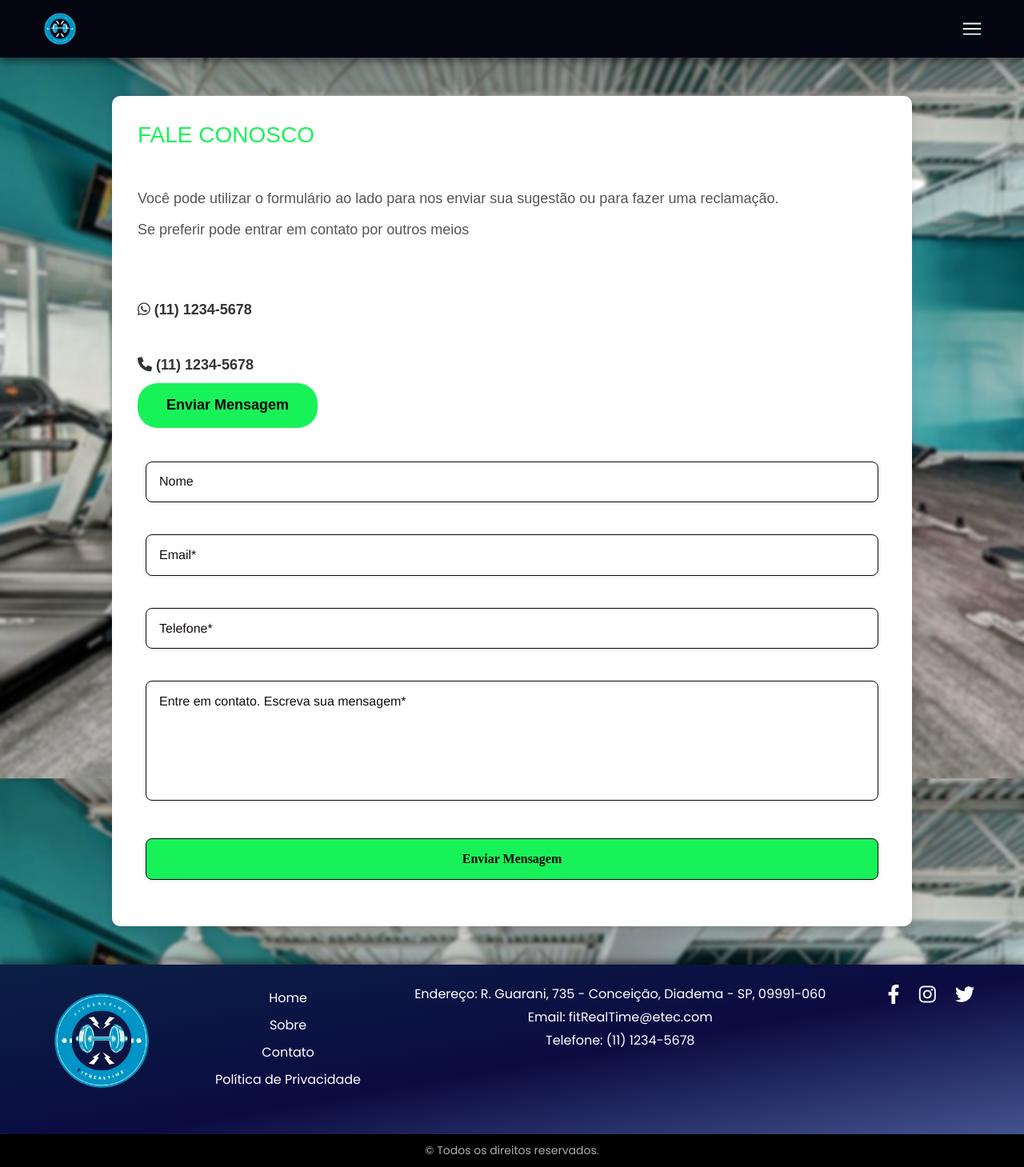
After one commit to LucasQueirozdeLima/scriptTCC, a PHP site: page /pages/contato.php in a window 1280 px wide. The commit adds this page. Shown: the whole page at 80% size. Run offline with PHP 8.4, Linux system fonts and the light colour scheme; some libraries are stand-ins or nearby versions.

Commit message:
page de contato"

```diff
--- a/estilizacao/css/styles.css
+++ b/estilizacao/css/styles.css
@@ -1002,6 +1002,113 @@ img, video {
     height: auto;
 }
 
+
+
+/* CONTATO PAGE */
+
+.contato_b{
+    font-family: 'Arial', sans-serif;
+    background-color: #f7f7f7;
+    color: #333;
+    margin: 0;
+    padding: 0;
+}
+
+.contato_main {
+    display: flex;
+    justify-content: center;
+    padding: 3em 1em;
+}
+
+.contato_container {
+    display: flex;
+    flex-wrap: wrap;
+    justify-content: space-between;
+    background-color: #fff;
+    border-radius: 10px;
+    box-shadow: 0 4px 10px rgba(0, 0, 0, 0.1);
+    max-width: 1000px;
+    width: 100%;
+    padding: 2em;
+    gap: 2em;
+}
+
+.contatos_textos {
+    flex: 1;
+    min-width: 280px;
+}
+
+.contatos_textos h1 {
+    font-size: 28px;
+    color: #18f259;
+    margin-bottom: 1em;
+}
+
+.contatos_textos h3 {
+    font-size: 18px;
+    margin-bottom: 1em;
+    color: #555;
+}
+
+.contatos_textos p {
+    font-size: 18px;
+    margin: 0.5em 0;
+    color: #333;
+}
+
+.input_reset {
+    display: inline-block;
+    background-color: #18f259;
+    border: none;
+    border-radius: 25px;
+    color: #080606;
+    font-size: 18px;
+    font-weight: bold;
+    padding: 0.8em 2em;
+    cursor: pointer;
+    transition: all 0.3s ease;
+}
+
+.input_reset:hover {
+    background-color: #0dc448;
+}
+
+.contatos_inputs {
+    flex: 1;
+    min-width: 280px;
+}
+
+.contatos_inputs input,
+.contatos_inputs textarea {
+    width: 100%;
+    padding: 0.8em 1em;
+    margin-bottom: 1em;
+    font-size: 16px;
+    border: 1px solid #070606;
+    border-radius: 8px;
+    box-shadow: 0 2px 5px rgba(0, 0, 0, 0.05);
+    transition: all 0.3s ease;
+}
+
+.contatos_inputs input:focus,
+.contatos_inputs textarea:focus {
+    border-color: #18f259;
+    outline: none;
+    box-shadow: 0 2px 8px rgba(24, 242, 89, 0.2);
+}
+
+.contatos_inputs input::placeholder,
+.contatos_inputs textarea::placeholder {
+    color: #140d0d;
+    font-family: 'Franklin Gothic Medium', 'Arial Narrow', Arial, sans-serif;
+}
+
+.contatos_inputs textarea {
+    resize: none;
+    height: 150px;
+}
+
+
 /* Footer */
 
 footer {
--- /dev/null
+++ b/pages/contato.php
@@ -0,0 +1,38 @@
+<?php
+include "../includes/cabecalho.php";
+include "../includes/navbar.php";
+?>
+
+<body class="contato_b">
+    <main class="contato_main">
+        <div class="contato_container">
+            <div class="contatos_textos">
+                <h1>FALE CONOSCO</h1><br>
+                <h3>Você pode utilizar o formulário ao lado para nos enviar sua sugestão ou para fazer uma reclamação.</h3>
+                <h3>Se preferir pode entrar em contato por outros meios</h3><br><br>
+                <strong>
+                    <p><i class="fa-brands fa-whatsapp"></i> (11) 1234-5678</p>
+                </strong><br>
+                <strong>
+                    <p><i class="fa-solid fa-phone"></i> (11) 1234-5678</p>
+                </strong>
+                <input type="button" value="Enviar Mensagem" onclick="ResetForm()" class="input_reset">
+            </div>
+            <form action="enviar_mensagem.php" method="POST">
+                <div class="contatos_inputs">
+                    <input type="text" name="nome" id="nome" placeholder="Nome" required><br><br>
+                    <input type="email" name="email" id="email" placeholder="Email*" required><br><br>
+                    <input type="text" name="telefone" id="telefone" placeholder="Telefone*" required><br><br>
+                    <textarea name="msg_contato" id="msg_contato" cols="30" rows="10" placeholder="Entre em contato. Escreva sua mensagem*" required></textarea><br><br>
+                    <input type="submit" value="Enviar Mensagem" class="input_reset">
+                </div>
+            </form>
+
+        </div>
+    </main>
+</body>
+
+
+<?php
+include "../includes/rodape.php";
+?>
```
Also changed, not shown: config/Dao.php (+29 -2 lines), pages/auth/admin/styleAdmin.css (+5 -5 lines), pages/enviar_mensagem.php (added, +27 -0 lines), teste_banco.txt (+12 -0 lines).
